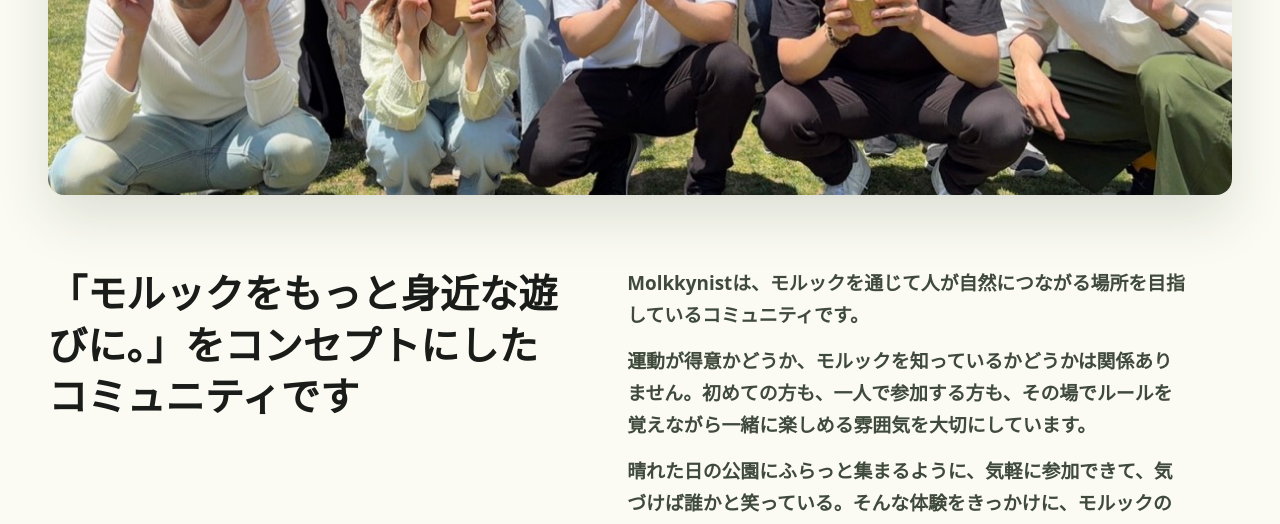
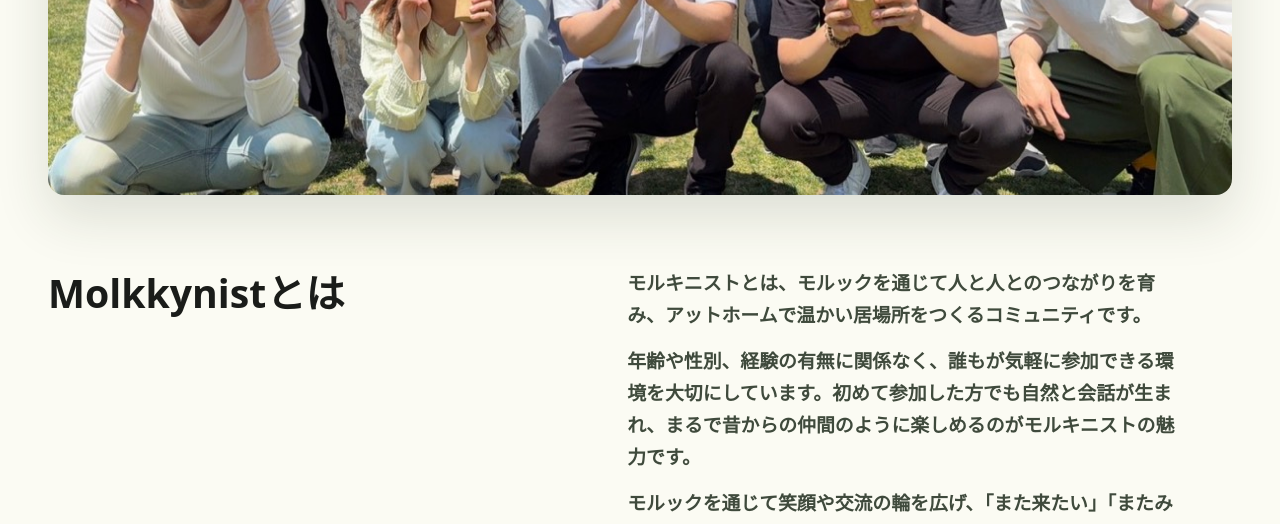
Before and after one commit to minimalistHiro/molkkynist, a plain HTML site: page index.html in a window 1280 px wide. Shown: the part 418-942 px from the top of the page. Drawn offline with Linux system fonts and the light colour scheme.

Commit message:
トップ紹介文を更新

```diff
--- a/index.html
+++ b/index.html
@@ -77,11 +77,11 @@
             </div>
           </div>
           <div class="hero__intro" aria-labelledby="hero-intro-title">
-            <h2 id="hero-intro-title">「モルックをもっと身近な遊びに。」をコンセプトにしたコミュニティです</h2>
+            <h2 id="hero-intro-title">Molkkynistとは</h2>
             <div class="hero__intro-text">
-              <p>Molkkynistは、モルックを通じて人が自然につながる場所を目指しているコミュニティです。</p>
-              <p>運動が得意かどうか、モルックを知っているかどうかは関係ありません。初めての方も、一人で参加する方も、その場でルールを覚えながら一緒に楽しめる雰囲気を大切にしています。</p>
-              <p>晴れた日の公園にふらっと集まるように、気軽に参加できて、気づけば誰かと笑っている。そんな体験をきっかけに、モルックの楽しさをもっと多くの人に届けていきたいと考えています。</p>
+              <p>モルキニストとは、モルックを通じて人と人とのつながりを育み、アットホームで温かい居場所をつくるコミュニティです。</p>
+              <p>年齢や性別、経験の有無に関係なく、誰もが気軽に参加できる環境を大切にしています。初めて参加した方でも自然と会話が生まれ、まるで昔からの仲間のように楽しめるのがモルキニストの魅力です。</p>
+              <p>モルックを通じて笑顔や交流の輪を広げ、「また来たい」「またみんなに会いたい」と思えるような温かいコミュニティづくりを目指しています。</p>
               <div class="hero__intro-actions" aria-label="トップページの主要導線">
                 <a class="button button--primary" href="#schedule">イベントに参加する</a>
               </div>
```
Also changed, not shown: CONTENT_GUIDELINES.md (+6 -6 lines).
